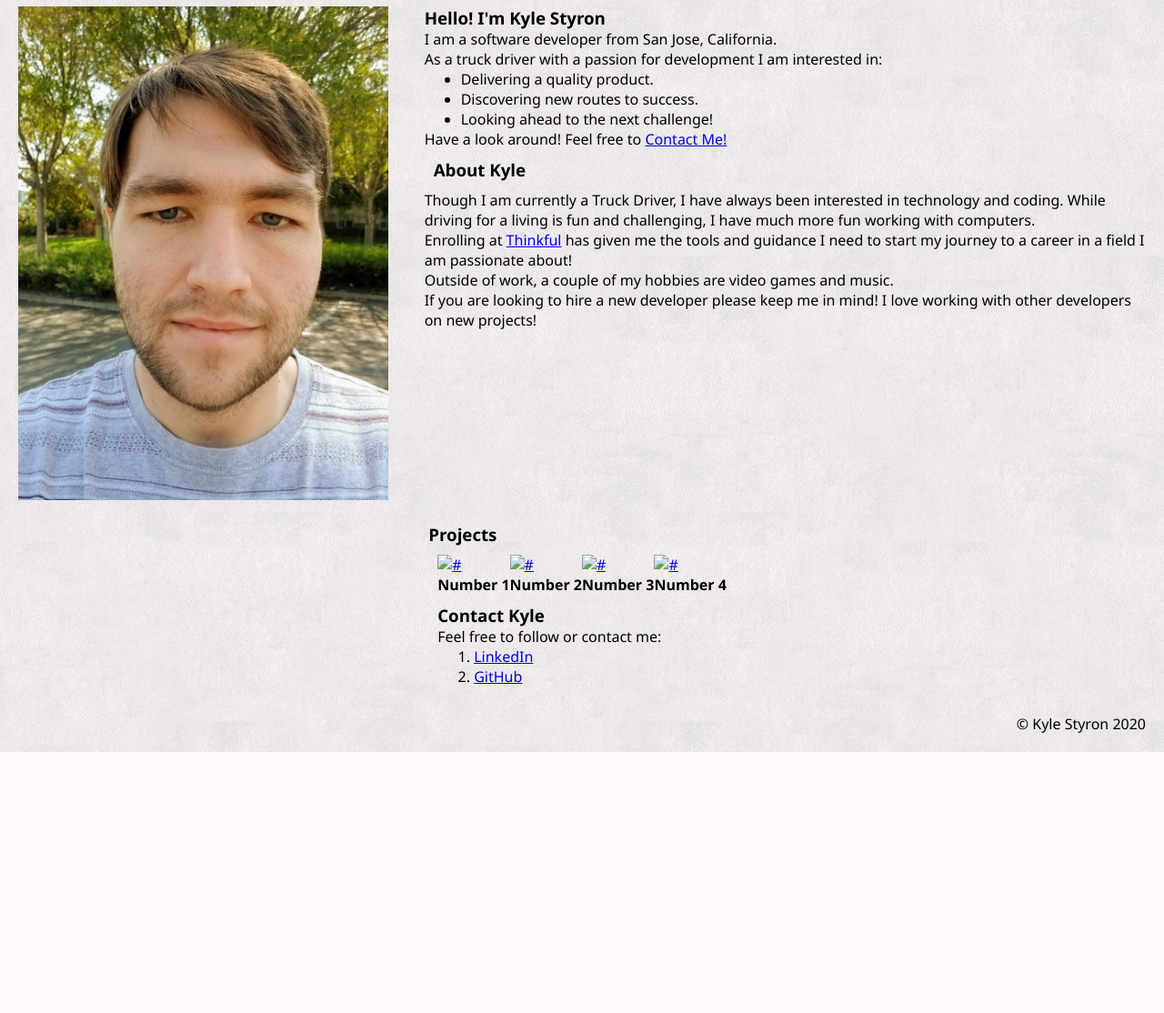
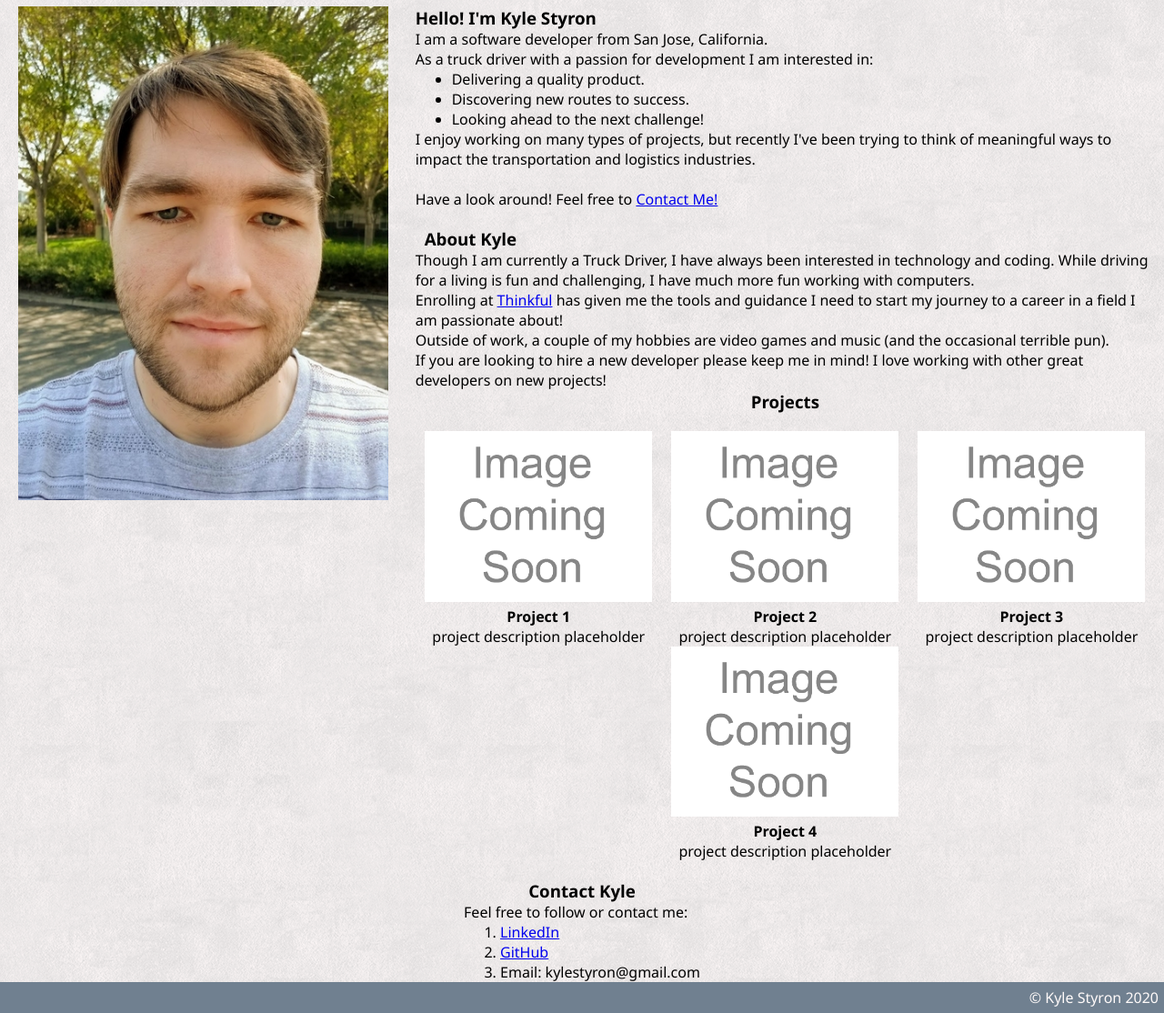
Before and after one commit to kylestyron/portfolio, a plain HTML site: page index.html in a window 1280 px wide. Shown: the part 231-1345 px from the top of the page at 91% size. Before the commit the page ends 1058 px from the top, so only its background shows below. Drawn offline with Linux system fonts and the light colour scheme; a web font is replaced by a local one.

Commit message:
added project section. fixed some formatting

```diff
--- a/index.html
+++ b/index.html
@@ -19,14 +19,15 @@
 
     <nav>
       <a href="index.html">About</a>
-      <a href="#">Projects</a>
+      <a href="#projects">Projects</a>
       <a href="#contact">Contact</a>
     </nav>
 
     <main>
       <!--introduction-->
 
-      <div class="aboutme">
+    <div class="aboutme">
+
         <div class="img-container">
           <img src="images/profile/kyle.jpg" alt="a picture of me!">
         </div>
@@ -43,6 +44,9 @@
             <li>Discovering new routes to success.</li>
             <li>Looking ahead to the next challenge!</li>
           </ul>
+
+          <p>I enjoy working on many types of projects, but recently I've been trying to think of meaningful ways to impact the transportation and logistics industries.</p>
+          <br>
           <p>Have a look around! Feel free to <a href="#contact">Contact Me!</a></p>
         </article>
 
@@ -53,42 +57,51 @@
 
           <p>Enrolling at <a href= "https://www.thinkful.com/" target="_blank">Thinkful</a> has given me the tools and guidance I need to start my journey to a career in a field I am passionate about!</p>
 
-          <p>Outside of work, a couple of my hobbies are video games and music.</p>
+          <p>Outside of work, a couple of my hobbies are video games and music (and the occasional terrible pun).</p>
 
-          <p>If you are looking to hire a new developer please keep me in mind! I love working with other developers on new projects!</p>
+          <p>If you are looking to hire a new developer please keep me in mind! I love working with other great developers on new projects!</p>
+
+          <p></p>
+        </article>
+
+        <h3 id="project-title">Projects</h3>
+        <article class="projects">
+            <div class="project">
+              <div class="item">
+              <a href="#"><img src="images/profile/placeholder.png" alt="#"></a>
+              <h4>Project 1</h4>
+              <p>project description placeholder</p>
+              </div>
+            </div>
+
+            <div class="project">
+              <div class="item">
+              <a href="#"><img src="images/profile/placeholder.png" alt="#"></a>
+              <h4>Project 2</h4>
+              <p>project description placeholder</p>
+              </div>
+            </div>
+
+            <div class="project">
+              <div class="item">
+              <a href="#"><img src="images/profile/placeholder.png" alt="#"></a>
+              <h4>Project 3</h4>
+              <p>project description placeholder</p>
+              </div>
+            </div>
+            <div class="project">
+              <div class="item">
+              <a href="#"><img src="images/profile/placeholder.png" alt="#"></a>
+              <h4>Project 4</h4>
+              <p>project description placeholder</p>
+              </div>
+            </div>
         </article>
       </section>
+
       </div>
 
       <section>
-        <h3>Projects</h3>
-        <article class="projects">
-            <div class="project">
-
-              <a href="#"><img src="#" alt="#"></a>
-              <h4>Number 1</h4>
-
-            </div>
-            <div class="project">
-
-              <a href="#"><img src="#" alt="#"></a>
-              <h4>Number 2</h4>
-
-            </div>
-            <div class="project">
-
-              <a href="#"><img src="#" alt="#"></a>
-              <h4>Number 3</h4>
-
-            </div>
-            <div class="project">
-
-              <a href="#"><img src="#" alt="#"></a>
-              <h4>Number 4</h4>
-
-            </div>
-        </article>
-
         <article id="contact">
           <h3>Contact Kyle</h3>
           <p>Feel free to follow or contact me:</p>
@@ -100,6 +113,8 @@
             <li>
               <a href="https://github.com/kylestyron" target="_blank">GitHub</a>
             </li>
+
+            <li>Email: kylestyron@gmail.com</li>
           </ol>
         </article>
       </section>
--- a/style.css
+++ b/style.css
@@ -44,27 +44,29 @@ main {
 }
 
 .about {
-    margin: 10px;
+    margin: 0 10px;
     flex: 2;
 }
 
 
 
 article {
-    margin: 10px;
+    margin-top: 20px;
 }
 
 .projects {
     display: flex;
+    flex-wrap: wrap;
 }
 
 .project {
-    flex: 2;
+    margin: auto;
 }
-.project > img {
-    height: 150px;
-    width: auto;
+
+#project-title {
+    text-align: center;
 }
+
 
 .img-container{
     flex: 1;
@@ -77,13 +79,34 @@ article {
     max-width: 100%;
 }
 
+a > img{
+    height: auto;
+    max-width: 250px;
+
+}
+
+h4{
+    text-align: center;
+}
+
+.project p{
+    text-align: center;
+}
+
+#contact > h3{
+    text-align: center;
+}
+
 footer {
-    padding: 20px;
+    padding: 6px;
     text-align: right;
+    background-color: slategray;
+    color: snow;
 }
 
 
-@media all and (max-width: 600px){
+
+@media all and (max-width: 800px){
     *{
         flex-direction: column;
     }
```
Also changed, not shown: images/profile/placeholder.png (added).
